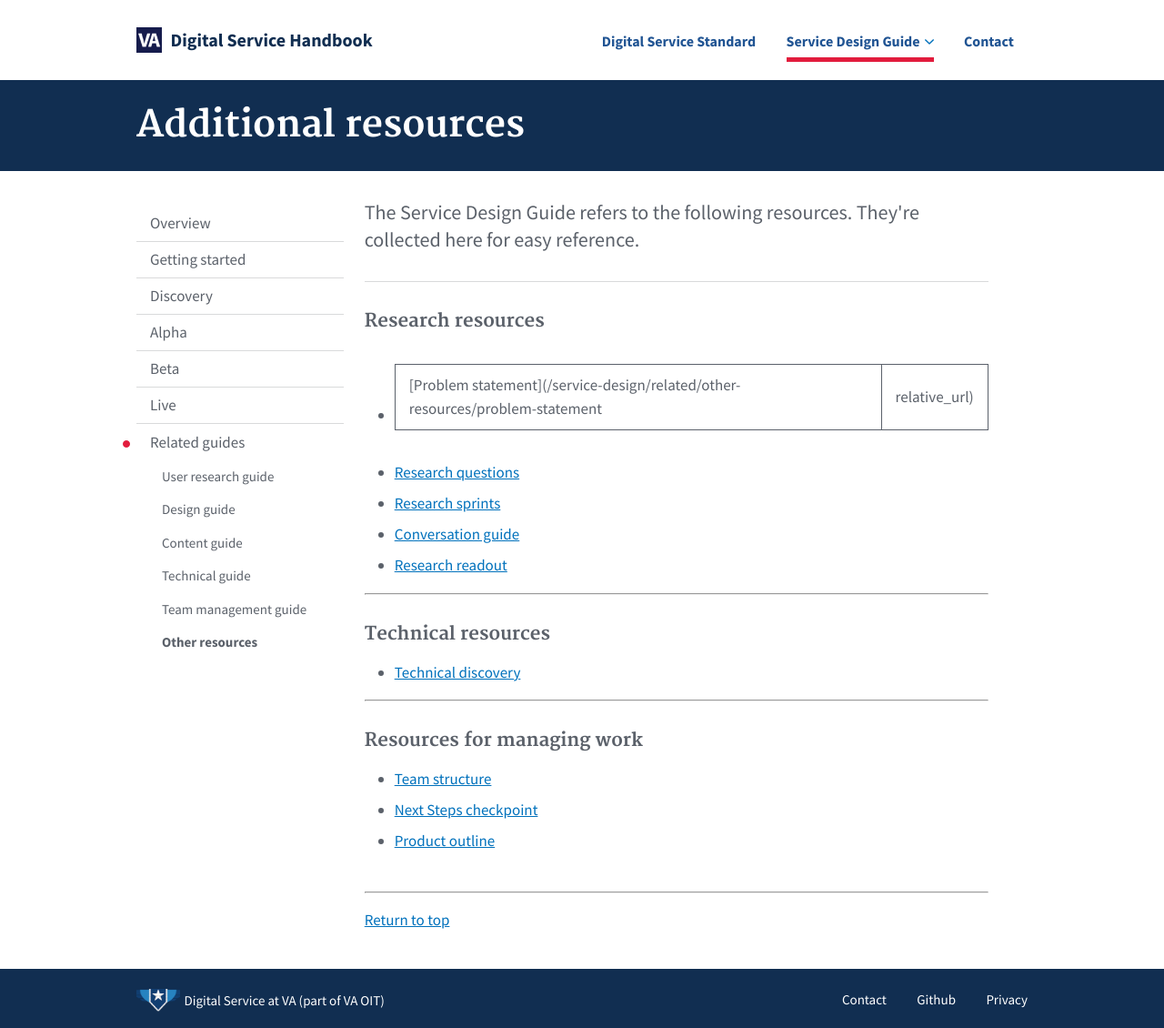
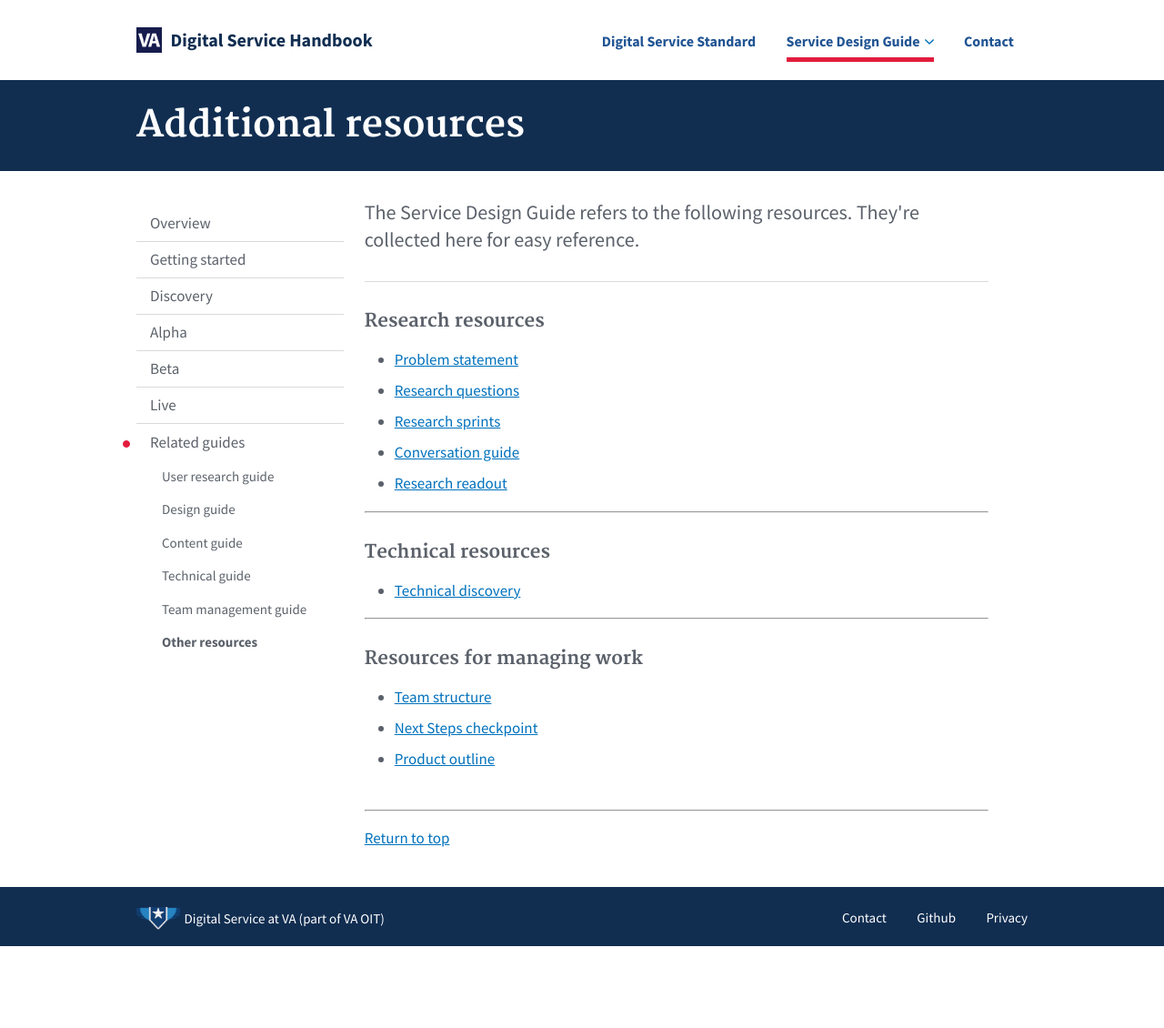
Before and after one commit to department-of-veterans-affairs/va-digital-service-handbook, a Jekyll site: the page built from _pages/service-design/related/other-resources/index.md, in a window 1280 px wide. Shown: the whole page at 91% size. Built offline with Jekyll 4.4.1, drawn with Linux system fonts in a browser that asks for light colours; after the commit the page ends 1040 px from its top, so only the background shows below that.

Commit message:
Update index.md

```diff
--- a/_pages/service-design/related/other-resources/index.md
+++ b/_pages/service-design/related/other-resources/index.md
@@ -18,7 +18,7 @@
 
 ### Research resources
 
-* [Problem statement](/service-design/related/other-resources/problem-statement | relative_url)
+* [Problem statement]({{ "/service-design/related/other-resources/problem-statement" | relative_url }})
 * [Research questions]({{ "/other-resources/research-questions" | relative-url }})
 * [Research sprints]({{ "research-sprints" | relative-url }})
 * [Conversation guide]({{ "other-resources/conversation-guide" | relative-url }})
```
